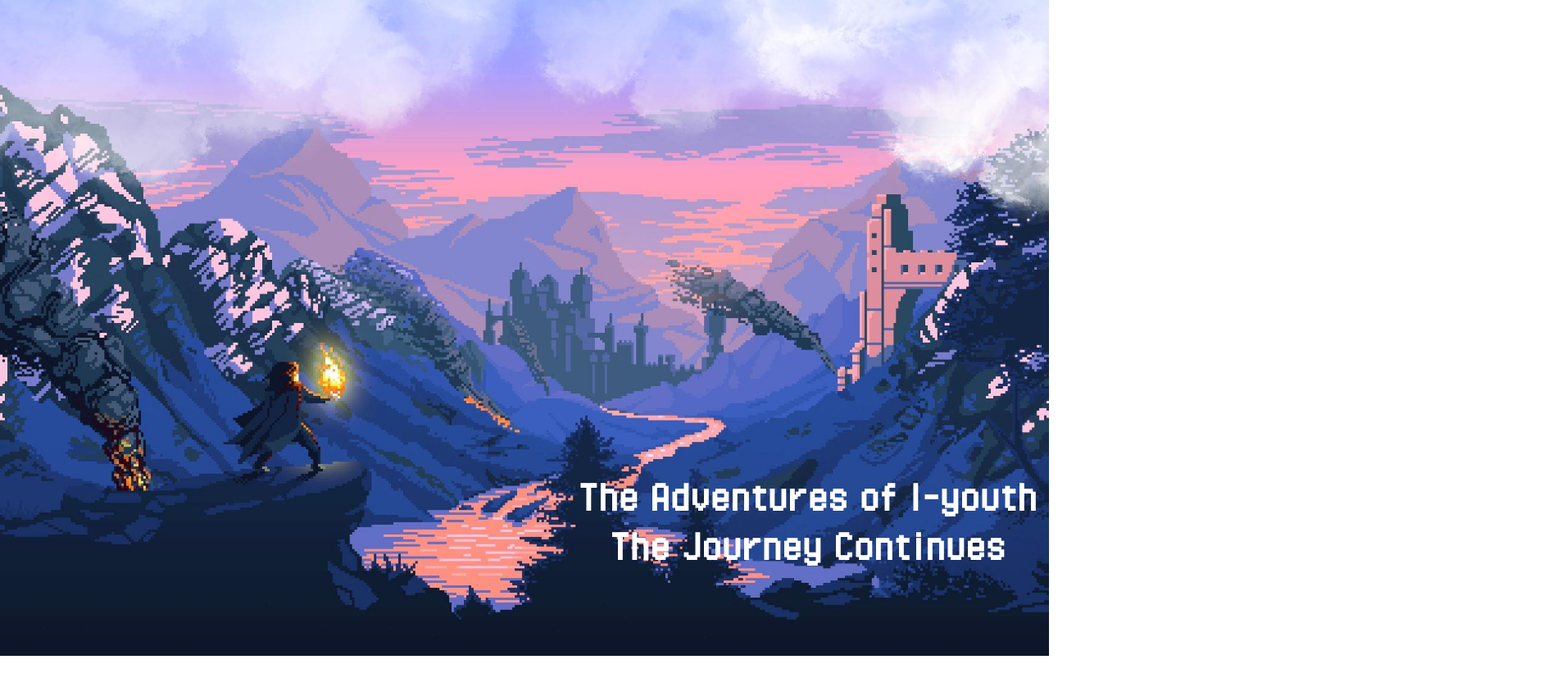
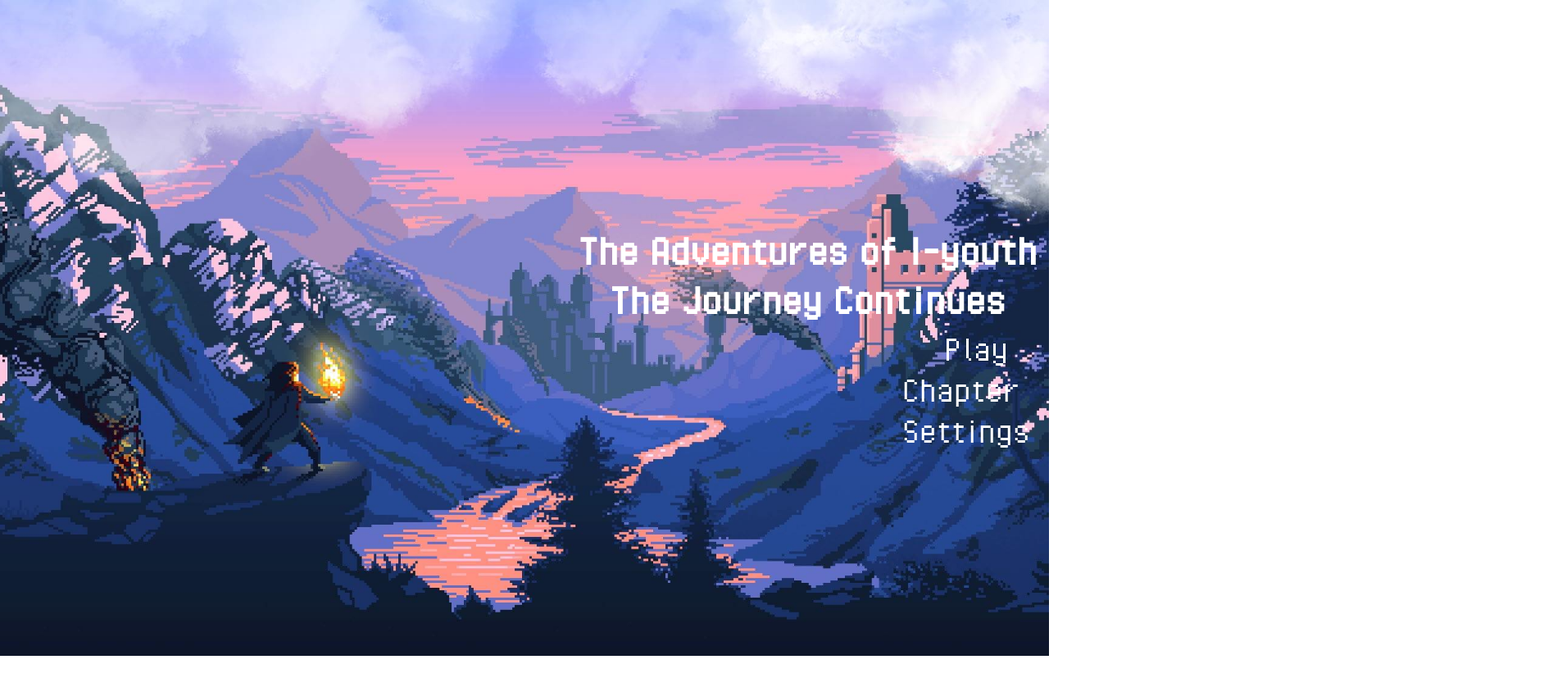
Before and after one commit to Luxnae/I-Youth-Web-Final, a plain HTML site: page index.html in a window 1280 px wide. Shown: the whole page at 82% size, 1906 px wide, since content can reach past the window. After the commit the page ends 800 px from the top, so only its background shows below. Drawn offline with nearby package versions, Linux system fonts and the light colour scheme.

Commit message:
Update style.css

```diff
--- a/style.css
+++ b/style.css
@@ -14,7 +14,7 @@
 
 .main h1{
     position: relative;
-    top: 575px;
+    top: 275px;
     float: right;
     text-align: center;
     font-size: 56px;
@@ -29,8 +29,8 @@
 
 div .Play a{
     position: relative;
-    left: 1825px;
-    top: 700px;
+    left: 90%;
+    top: 400px;
     text-align: center;
     font-size: 48px;
     color: white;
@@ -39,8 +39,8 @@ div .Play a{
 
 div .Chapter a{
     position: relative;
-    left: 1760px;
-    top: 700px;
+    left: 86%;
+    top: 400px;
     text-align: center;
     font-size: 48px;
     color: white;
@@ -49,8 +49,8 @@ div .Chapter a{
 
 div .Setting a{
     position: relative;
-    left: 1750px;
-    top: 700px;
+    left: 86%;
+    top: 400px;
     text-align: center;
     font-size: 48px;
     color: white;
```
